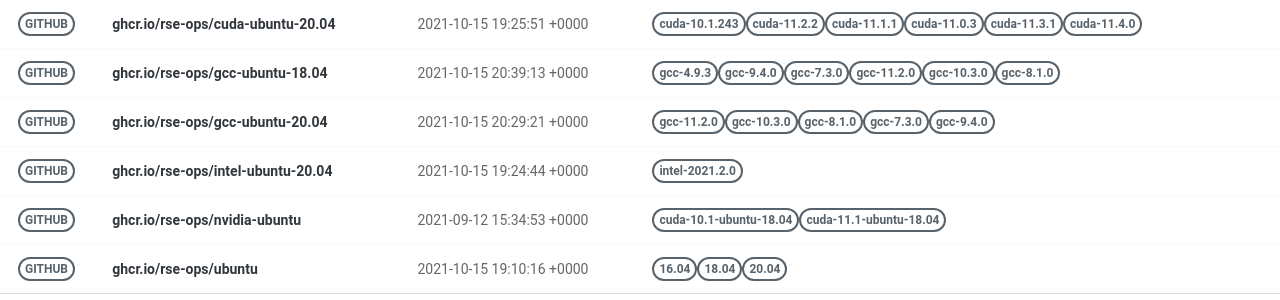
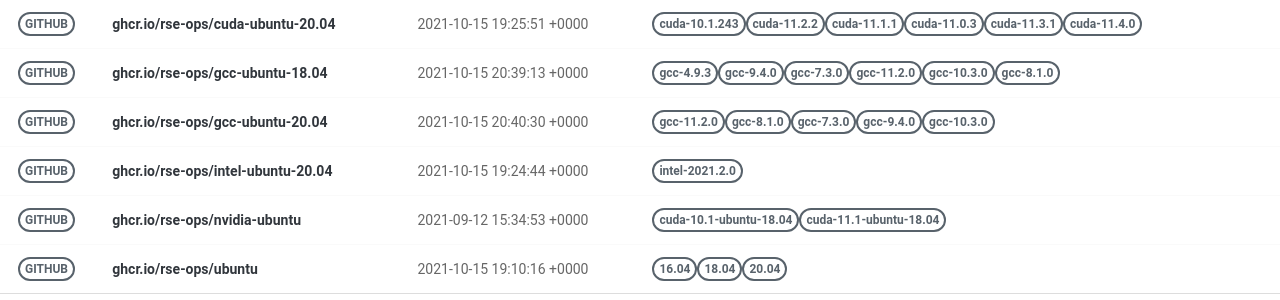
Before and after one commit to rse-ops/docker-images, a Jekyll site: the page built from pages/index.md, in a window 1280 px wide. Shown: the part 228-528 px from the top of the page. Built offline with Jekyll 4.4.1, drawn with Linux system fonts in a browser that asks for light colours; nearby versions of some CDN libraries.

Commit message:
Automated push to update library 2021-10-15

```diff
--- a/_library/ghcr.io-rse-ops-gcc-ubuntu-20.04.md
+++ b/_library/ghcr.io-rse-ops-gcc-ubuntu-20.04.md
@@ -1,7 +1,7 @@
 ---
 layout: container
 name: ghcr.io/rse-ops/gcc-ubuntu-20.04
-updated_at: 2021-10-15 20:29:21.295454
+updated_at: 2021-10-15 20:40:30.049741
 
 
 container_url: https://github.com/orgs/rse-radiuss/packages/container/package/gcc-ubuntu-20.04
```
Also changed, not shown: other parts of _library/ghcr.io-rse-ops-gcc-ubuntu-20.04.md (+3 -3 lines).
